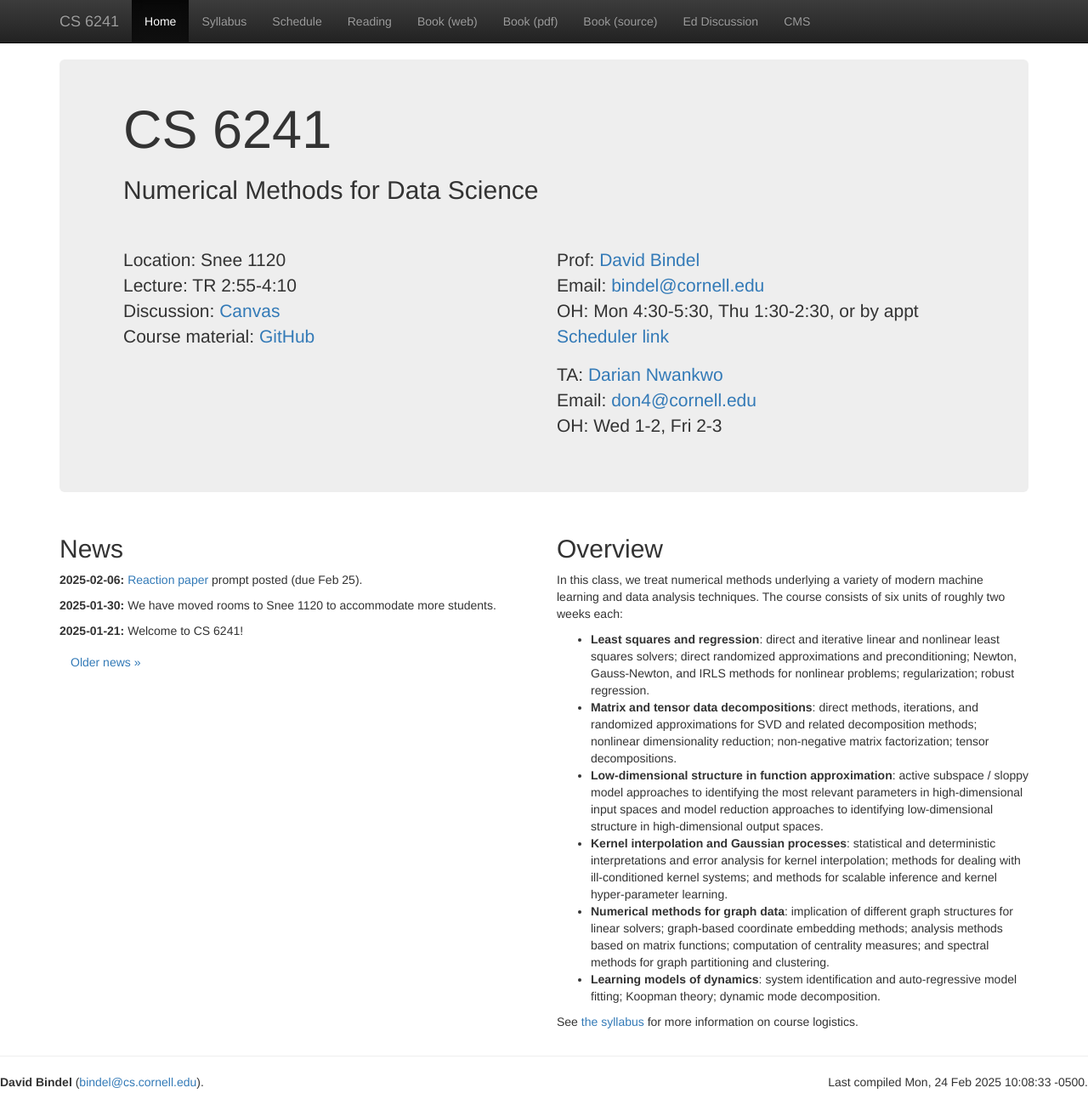
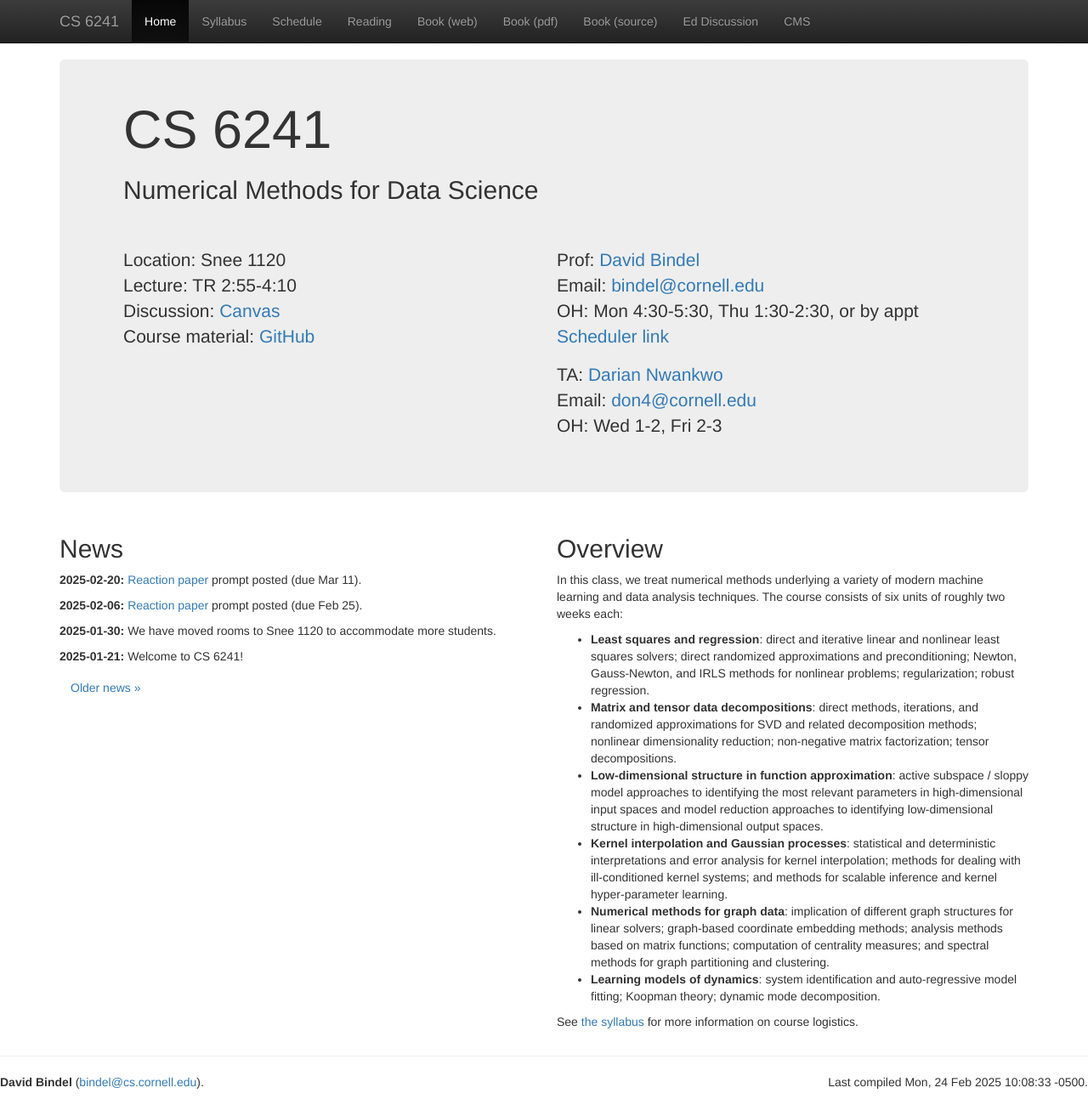
Before and after one commit to dbindel/cs6241-s25, a Jekyll site: the page built from web/index.html, in a window 1280 px wide and 1293 px high. Shown: the whole window at 85% size. Built offline with Jekyll 4.4.1, drawn with Linux system fonts in a browser that asks for light colours; nearby versions of some CDN libraries.

Commit message:
Add project proposal.

```diff
--- a/web/_data/news.yml
+++ b/web/_data/news.yml
@@ -7,3 +7,6 @@
 -
   date: 2025-02-06
   text: <a href="hw/reaction-paper.html">Reaction paper</a> prompt posted (due Feb 25).
+-
+  date: 2025-02-20
+  text: <a href="hw/project-proposal.html">Reaction paper</a> prompt posted (due Mar 11).
```
